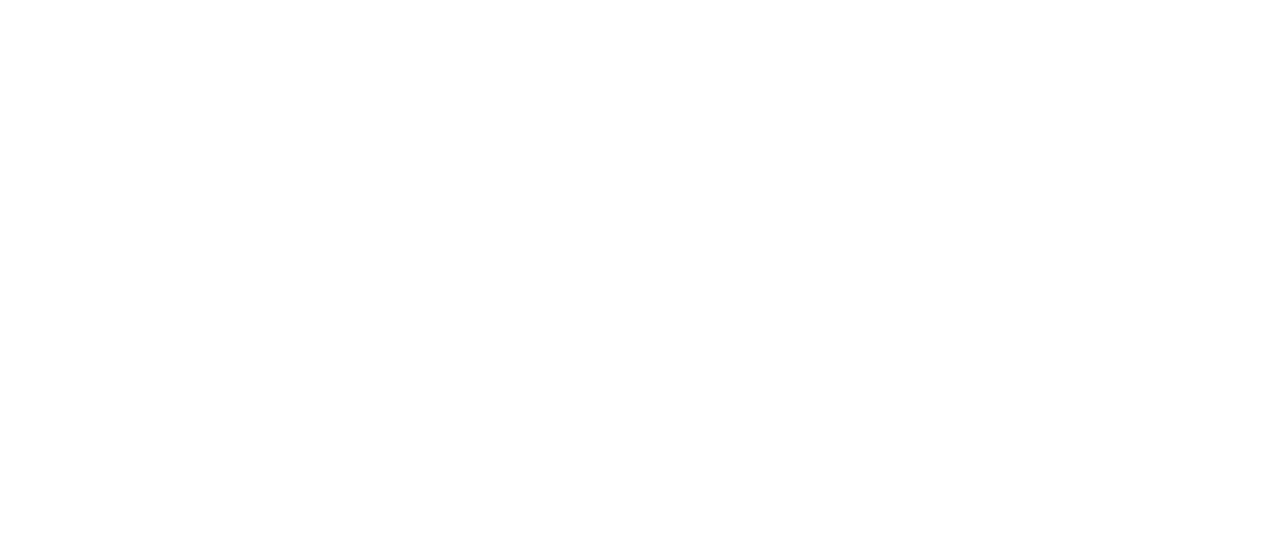
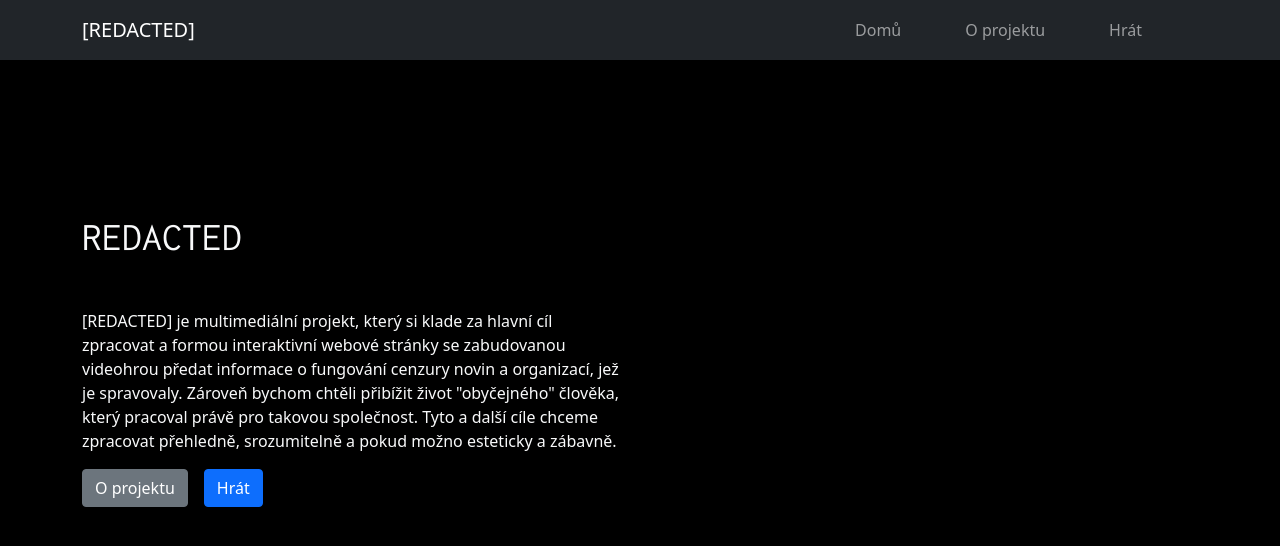
Before and after one commit to redacted2022/redacted2022.github.io, a React (Create React App) app: page / in a window 1280 px wide. Shown: the top 546 px of the page. Built offline with nearby package versions, Linux system fonts and the light colour scheme.

Commit message:
hopefully this works now

```diff
--- a/src/App.js
+++ b/src/App.js
@@ -1,4 +1,4 @@
-import { HashRouter as Router, Routes, Route } from 'react-router-dom'
+import { HashRouter as Router, Routes, Route, Navigate } from 'react-router-dom'
 import Navbar from './components/navbar'
 import Home from './pages/home'
 import About from './pages/about'
@@ -8,10 +8,13 @@
 function App() {
 	return (
 		<div className='App'>
-			<Router basename='/#/'>
+			<Router basename='/'>
 				<Navbar />
 				<Routes>
 					<Route path='/'>
+						<Route exact path='' element={<Home />} />
+					</Route>
+					<Route path='/#/'>
 						<Route exact path='' element={<Home />} />
 						<Route exact path='about' element={<About />} />
 						<Route exact path='play' element={<Levels />} />
```
